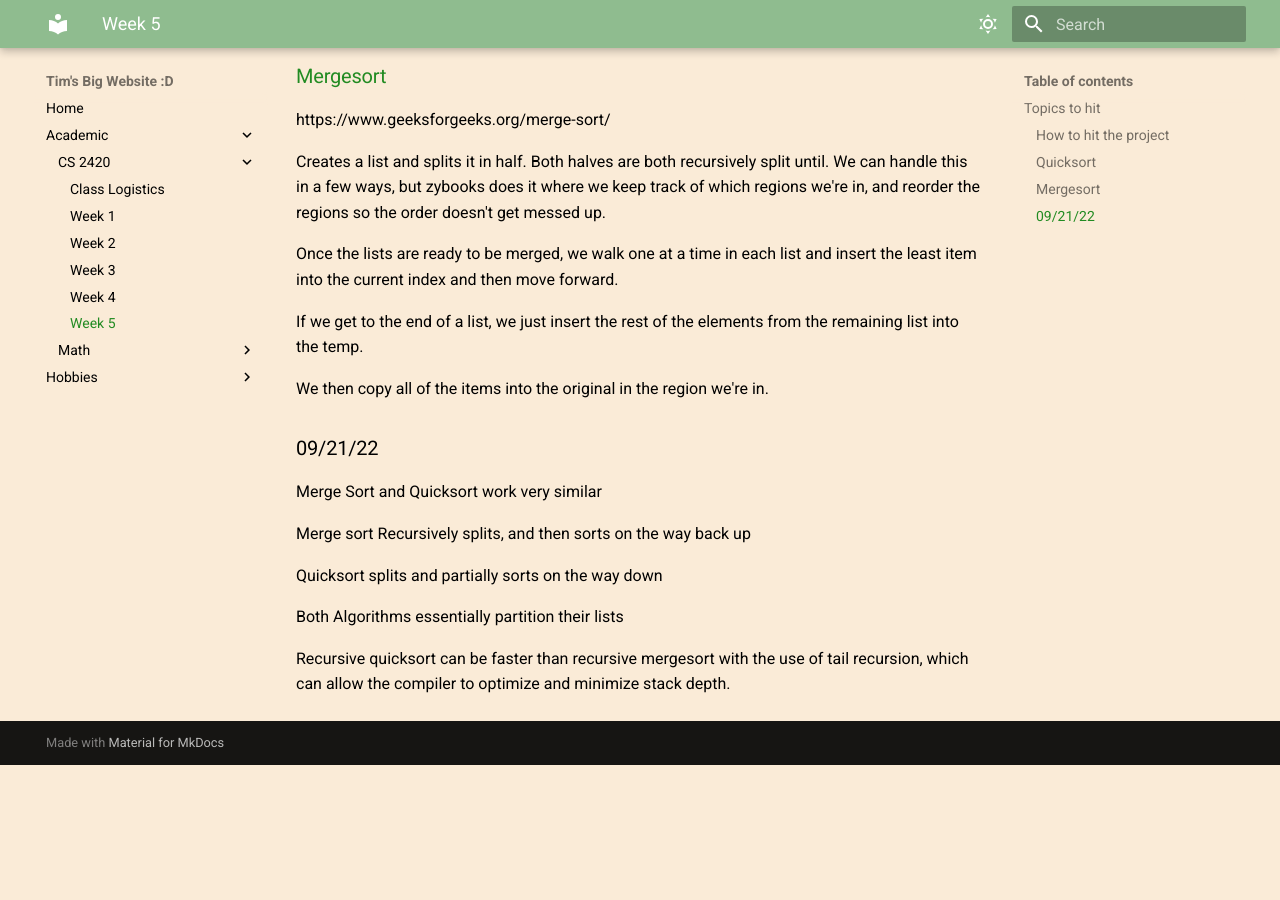
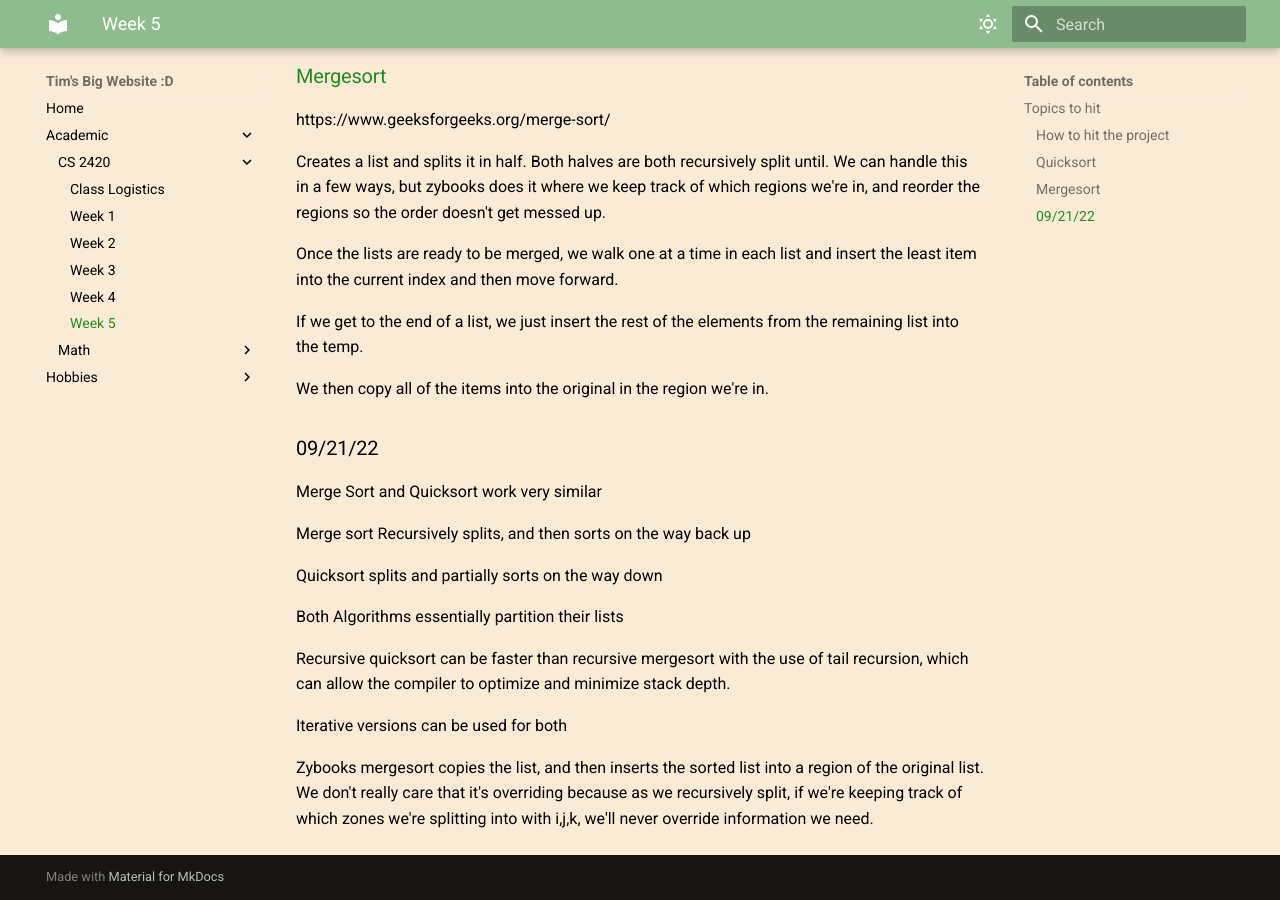
Before and after one commit to fishslips/TimSeverance, an MkDocs documentation site: the page built from docs/Academic/CS-2420/Week 5.md, in a window 1280 px wide and 900 px high, scrolled down 1255 px. Built offline with MkDocs 1.6.1 and Material for MkDocs 9.7.7, drawn with Linux system fonts in a browser that asks for light colours; before the commit the page ends 2020 px from its top, so only the background shows below that.

Commit message:
Update Week 5.md

```diff
--- a/docs/Academic/CS-2420/Week 5.md
+++ b/docs/Academic/CS-2420/Week 5.md
@@ -49,3 +49,7 @@ Quicksort splits and partially sorts on the way down
 Both Algorithms essentially partition their lists
 
 Recursive quicksort can be faster than recursive mergesort with the use of tail recursion, which can allow the compiler to optimize and minimize stack depth.
+
+Iterative versions can be used for both
+
+Zybooks mergesort copies the list, and then inserts the sorted list into a region of the original list. We don't really care that it's overriding because as we recursively split, if we're keeping track of which zones we're splitting into with i,j,k, we'll never override information we need.
```
